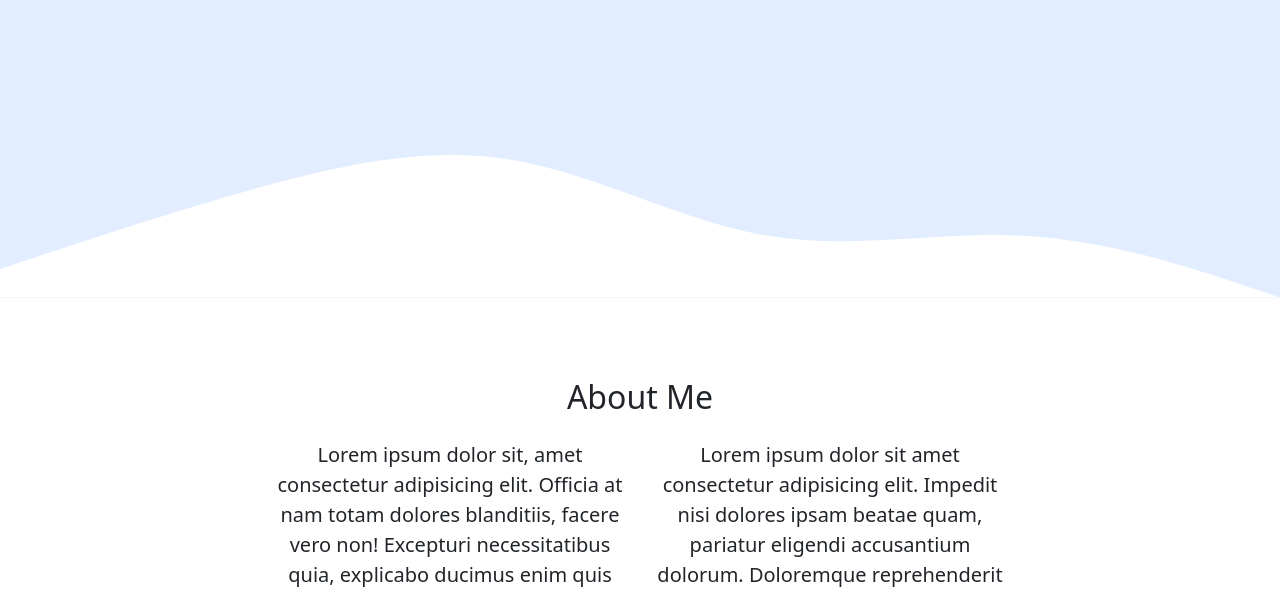
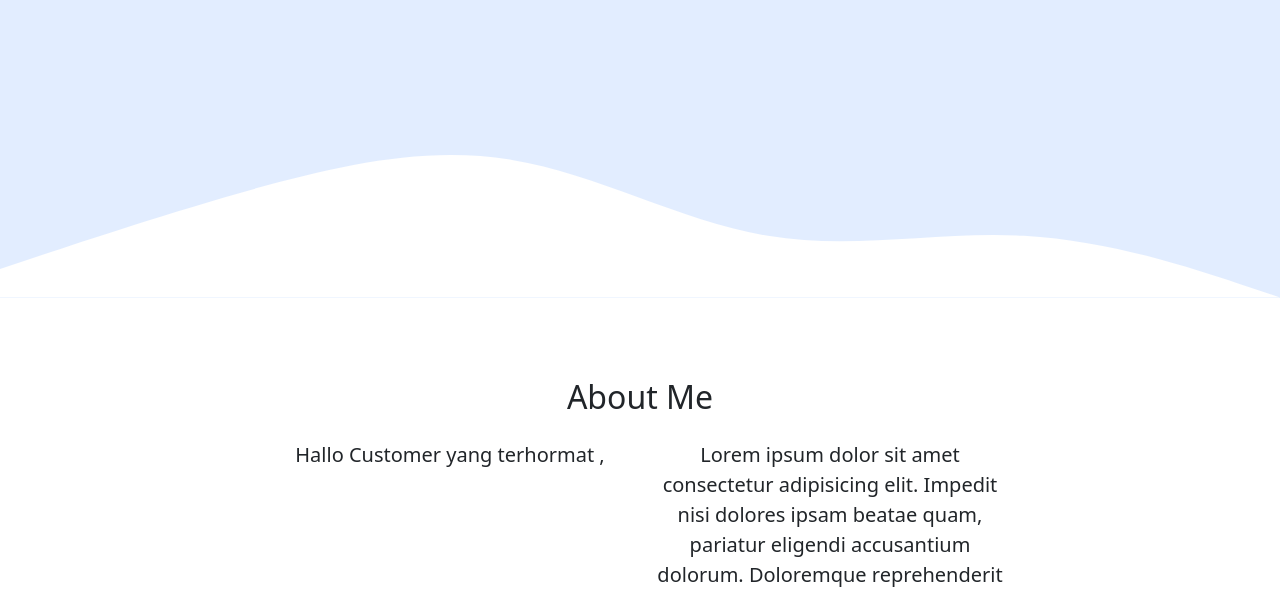
Before and after one commit to tediseptiawan/tediseptiawan.github.io, a plain HTML site: page index.html in a window 1280 px wide. Shown: the part 366-955 px from the top of the page. Drawn offline with nearby package versions, Linux system fonts and the light colour scheme.

Commit message:
mengganti isi about me

```diff
--- a/index.html
+++ b/index.html
@@ -71,7 +71,7 @@
         <div class="row justify-content-center fs-5 text-center">
           <div class="col-md-4">
             <p>
-              Lorem ipsum dolor sit, amet consectetur adipisicing elit. Officia at nam totam dolores blanditiis, facere vero non! Excepturi necessitatibus quia, explicabo ducimus enim quis numquam, impedit at voluptatem voluptatibus amet.
+              Hallo Customer yang terhormat ,
             </p>
           </div>
           <div class="col-md-4">
```
